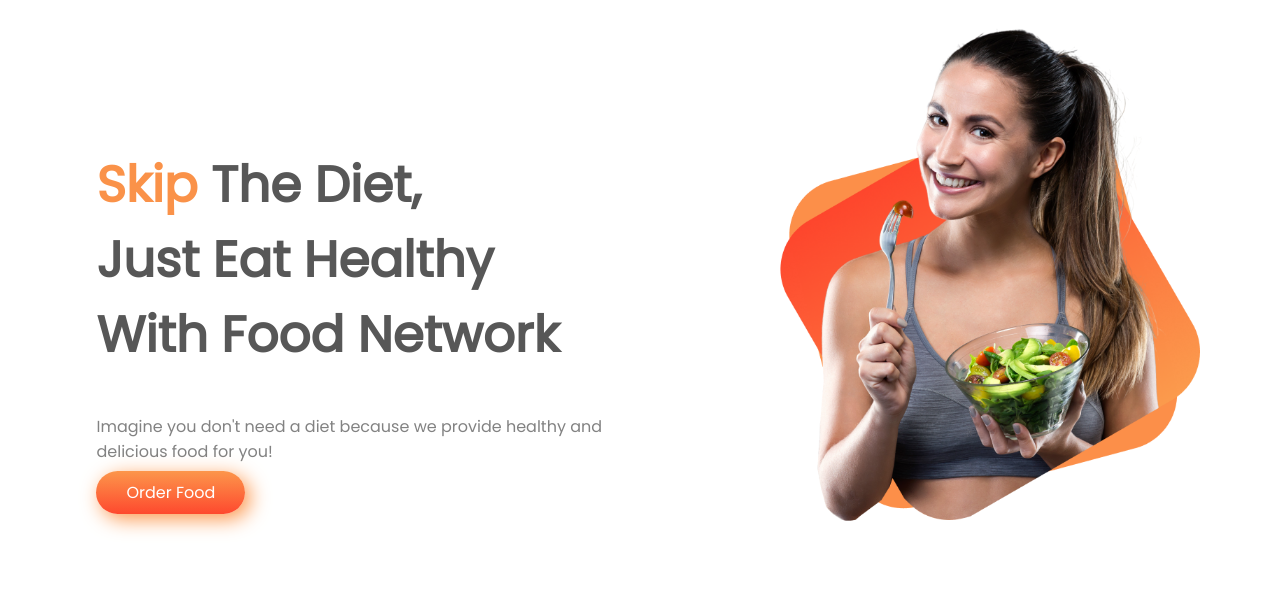
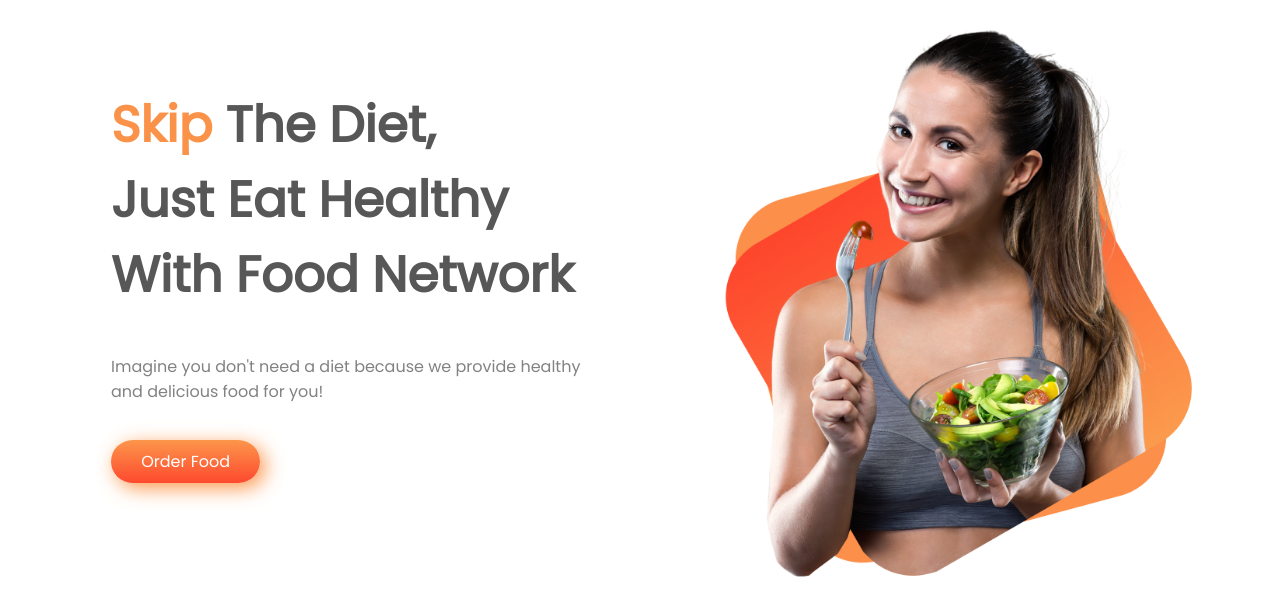
Before and after one commit to raselcomputer/food-network-project, a plain HTML site: page index.html in a window 1280 px wide. Drawn offline with Linux system fonts and the light colour scheme.

Commit message:
button correction

```diff
--- a/index.html
+++ b/index.html
@@ -13,10 +13,14 @@
 <body>
     <section class="top-banner-area">
         <div class="flex-container">
-            <div class="half-width text-area">
-                <h1><span class="orange-color">Skip</span> The Diet,<br>Just Eat Healthy <br>With Food Network</h1>
-                <p>Imagine you don't need a diet because we provide healthy and delicious food for you!</p>
-                <a class="button" target="_blank" href="https://www.google.com/">Order Food</a>
+            <div class="half-width">
+                <div class="text-area">
+                    <h1><span class="orange-color">Skip</span> The Diet,<br>Just Eat Healthy <br>With Food Network</h1>
+                    <p>Imagine you don't need a diet because we provide healthy and delicious food for you!</p>
+                </div>
+                <div class="button">
+                    <a target="_blank" href="https://www.google.com/">Order Food</a>
+                </div>
             </div>
             <div class="half-width">
                 <img src="images/female/Group 8425.png" alt="">
--- a/style.css
+++ b/style.css
@@ -23,12 +23,13 @@ p{
     width: 90%;
 }
 .text-area{
-    padding: 7% 7%;
+    padding: 5% 7%;
 }
-
-.button{
+.button a{
     text-decoration: none;
     color: white;
+    margin-top: 30px;
+    margin-left: 40px;
     padding: 10px 30px;
     background-image: linear-gradient(#FC964B, #FE492E);
     border-radius: 30px;
```
